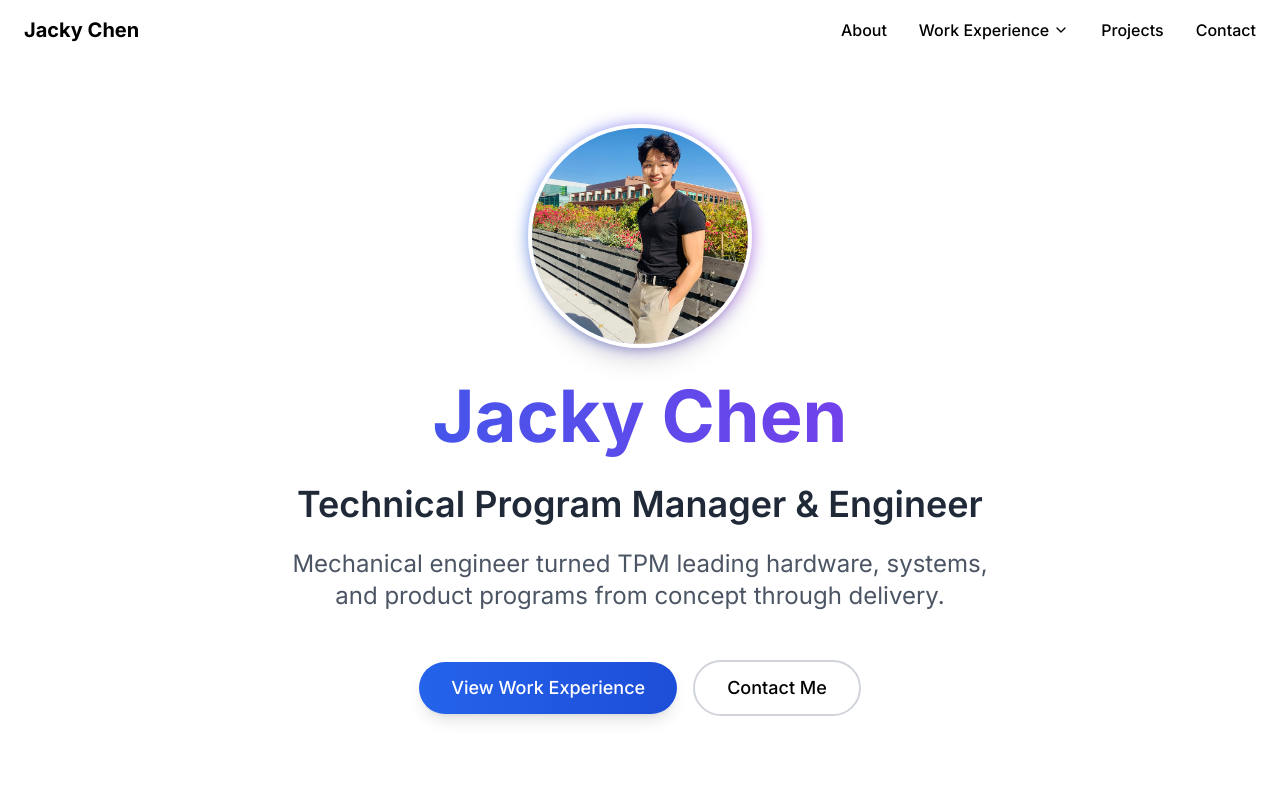
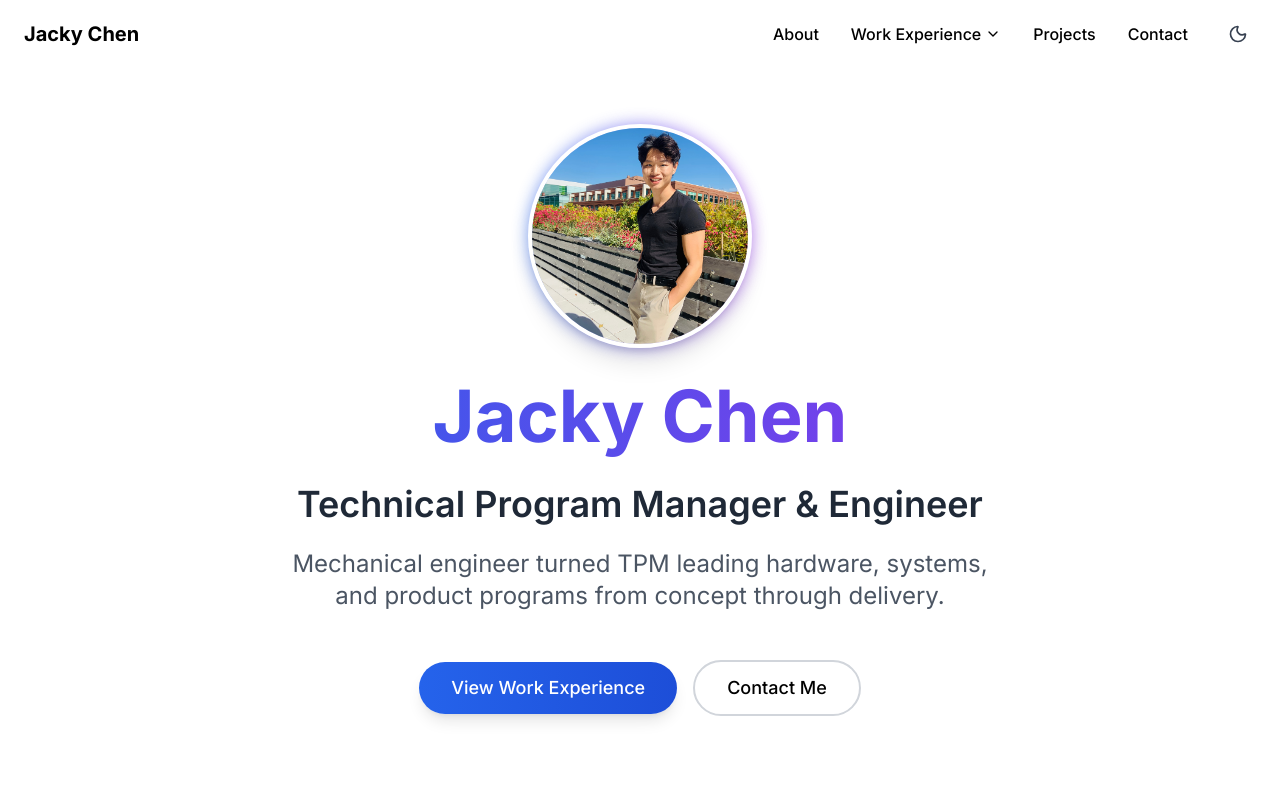
Before and after one commit to jackychen-dev/portfolio, a Next.js app: page / in a window 1280 px wide. Shown: the top 800 px of the page. Built offline with nearby package versions, Linux system fonts and the light colour scheme.

Commit message:
Add dark mode toggle button with light mode as default

```diff
--- a/app/layout.tsx
+++ b/app/layout.tsx
@@ -1,6 +1,7 @@
 import type { Metadata } from 'next'
 import { Inter } from 'next/font/google'
 import './globals.css'
+import { ThemeProvider } from '@/components/ThemeProvider'
 
 const inter = Inter({ subsets: ['latin'], variable: '--font-inter' })
 
@@ -15,8 +16,12 @@ export default function RootLayout({
   children: React.ReactNode
 }) {
   return (
-    <html lang="en">
-      <body className={`${inter.variable} font-sans antialiased`}>{children}</body>
+    <html lang="en" suppressHydrationWarning>
+      <body className={`${inter.variable} font-sans antialiased`}>
+        <ThemeProvider attribute="class" defaultTheme="light" enableSystem={false}>
+          {children}
+        </ThemeProvider>
+      </body>
     </html>
   )
 }
--- a/components/Navbar.tsx
+++ b/components/Navbar.tsx
@@ -3,11 +3,18 @@
 import Link from 'next/link'
 import { useState, useEffect } from 'react'
 import { motion, AnimatePresence } from 'framer-motion'
-import { ChevronDown } from 'lucide-react'
+import { ChevronDown, Moon, Sun } from 'lucide-react'
+import { useTheme } from 'next-themes'
 
 export default function Navbar() {
   const [scrolled, setScrolled] = useState(false)
   const [isDropdownOpen, setIsDropdownOpen] = useState(false)
+  const { theme, setTheme } = useTheme()
+  const [mounted, setMounted] = useState(false)
+
+  useEffect(() => {
+    setMounted(true)
+  }, [])
 
   useEffect(() => {
     const handleScroll = () => {
@@ -80,6 +87,34 @@ export default function Navbar() {
 
           <Link href="/#projects" className="hover:text-blue-600 transition-colors font-medium">Projects</Link>
           <Link href="/#contact" className="hover:text-blue-600 transition-colors font-medium">Contact</Link>
+
+          {/* Dark Mode Toggle */}
+          <button
+            onClick={() => setTheme(theme === 'dark' ? 'light' : 'dark')}
+            className="p-2 rounded-lg hover:bg-gray-100 dark:hover:bg-neutral-800 transition-colors"
+            aria-label="Toggle dark mode"
+          >
+            {mounted && theme === 'dark' ? (
+              <Sun size={20} className="text-gray-700 dark:text-gray-300" />
+            ) : (
+              <Moon size={20} className="text-gray-700 dark:text-gray-300" />
+            )}
+          </button>
+        </div>
+
+        {/* Mobile menu with dark mode toggle */}
+        <div className="md:hidden flex items-center gap-4">
+          <button
+            onClick={() => setTheme(theme === 'dark' ? 'light' : 'dark')}
+            className="p-2 rounded-lg hover:bg-gray-100 dark:hover:bg-neutral-800 transition-colors"
+            aria-label="Toggle dark mode"
+          >
+            {mounted && theme === 'dark' ? (
+              <Sun size={20} className="text-gray-700 dark:text-gray-300" />
+            ) : (
+              <Moon size={20} className="text-gray-700 dark:text-gray-300" />
+            )}
+          </button>
         </div>
       </div>
     </motion.nav>
--- /dev/null
+++ b/components/ThemeProvider.tsx
@@ -0,0 +1,8 @@
+'use client'
+
+import { ThemeProvider as NextThemesProvider } from 'next-themes'
+import { type ThemeProviderProps } from 'next-themes/dist/types'
+
+export function ThemeProvider({ children, ...props }: ThemeProviderProps) {
+  return <NextThemesProvider {...props}>{children}</NextThemesProvider>
+}
--- a/package.json
+++ b/package.json
@@ -16,6 +16,7 @@
     "framer-motion": "^12.23.24",
     "lucide-react": "^0.555.0",
     "next": "^16.0.7",
+    "next-themes": "^0.4.6",
     "react": "^19.2.1",
     "react-dom": "^19.2.1"
   },
```
Also changed, not shown: 1 other file (tests, documents, lock files or other folders).
